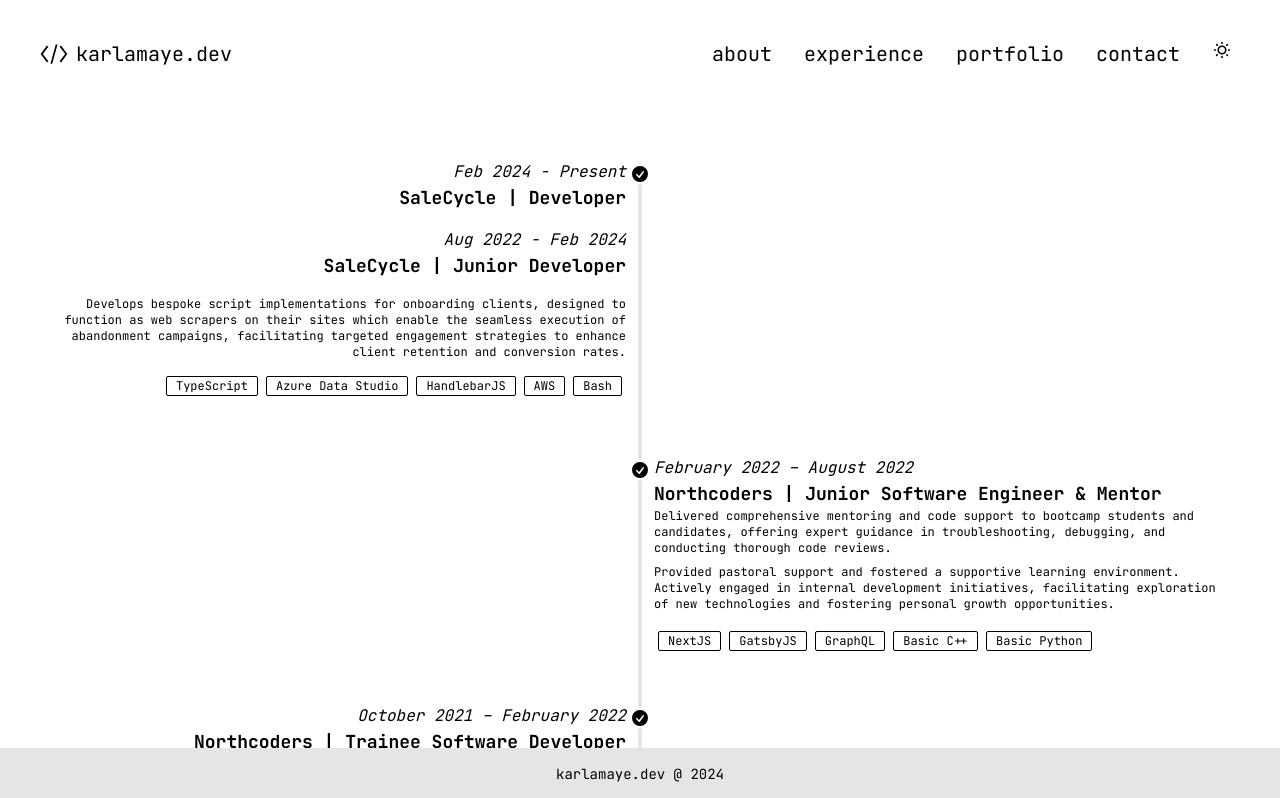
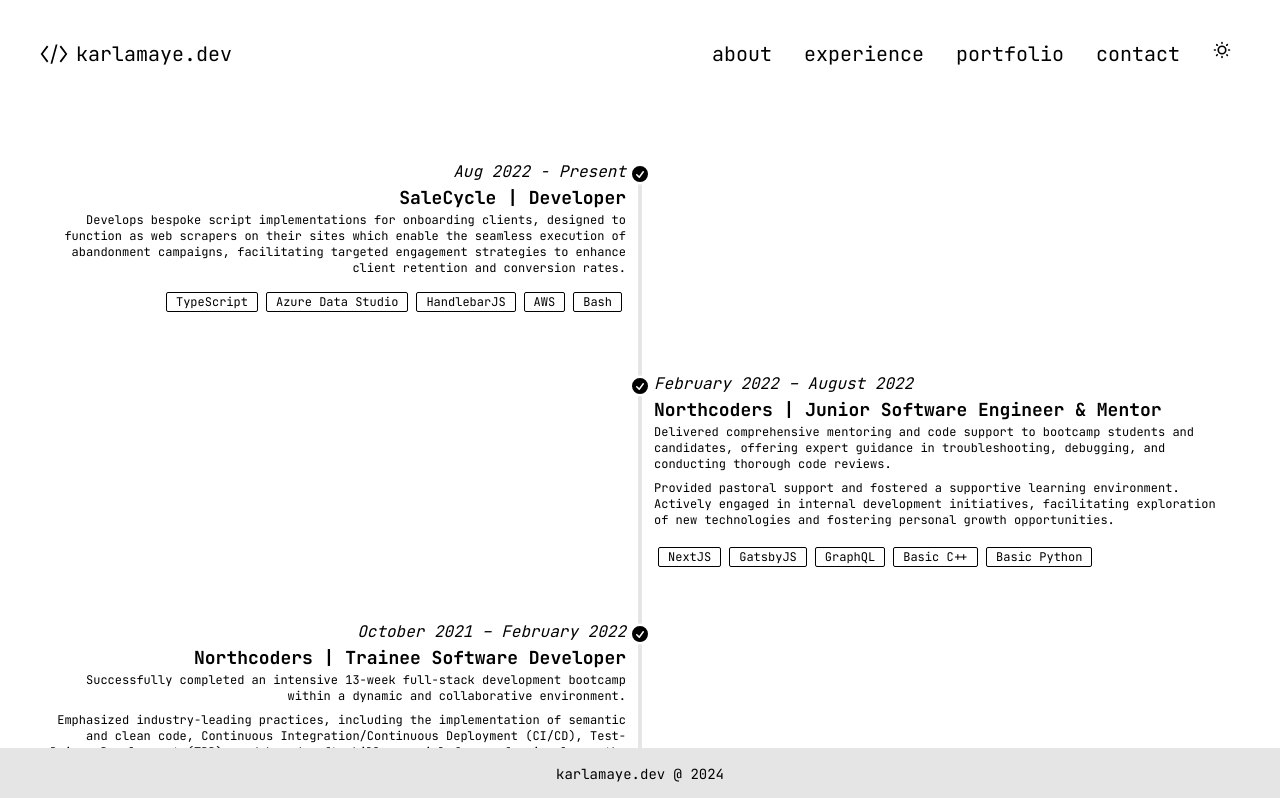
Before and after one commit to karlaferry/karlamaye-dev, a Next.js app: page /experience in a window 1280 px wide. Shown: the top 798 px of the page. Built offline with nearby package versions, Linux system fonts and the light colour scheme.

Commit message:
new update

```diff
--- a/app/experience/page.tsx
+++ b/app/experience/page.tsx
@@ -53,14 +53,8 @@
             </svg>
           </div>
           <div className="timeline-start md:text-end mb-10">
-            <time className="italic">Feb 2024 - Present</time>
+            <time className="italic">Aug 2022 - Present</time>
             <div className="text-lg font-bold">SaleCycle | Developer</div>
-            <div className="my-4">
-              <time className="italic">Aug 2022 - Feb 2024</time>
-              <div className="text-lg font-bold">
-                SaleCycle | Junior Developer
-              </div>
-            </div>
             <div className="text-xs pb-2">
               Develops bespoke script implementations for onboarding clients,
               designed to function as web scrapers on their sites which enable
```
